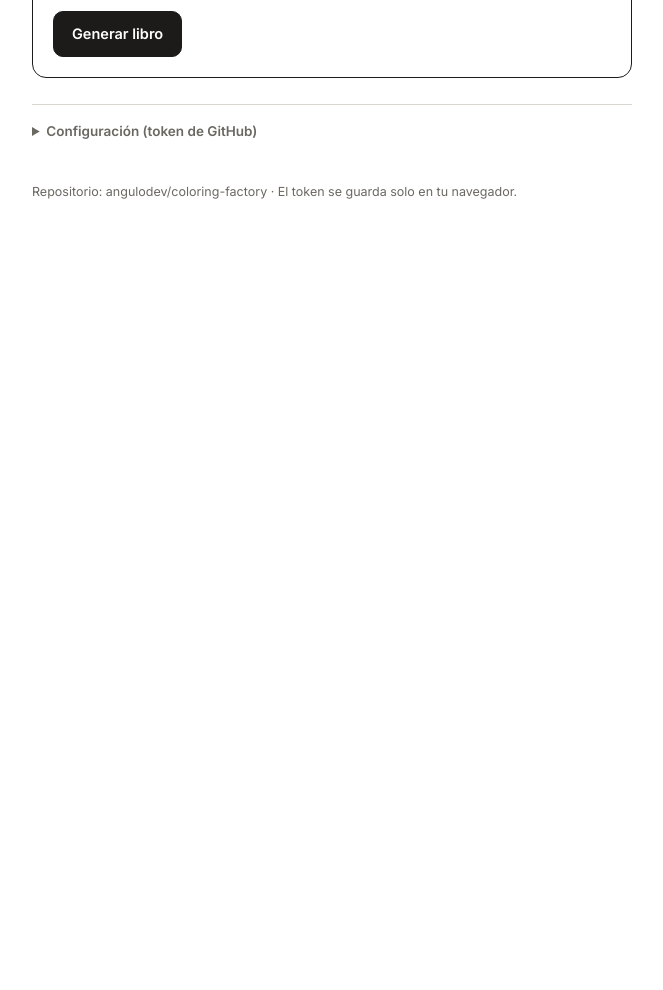
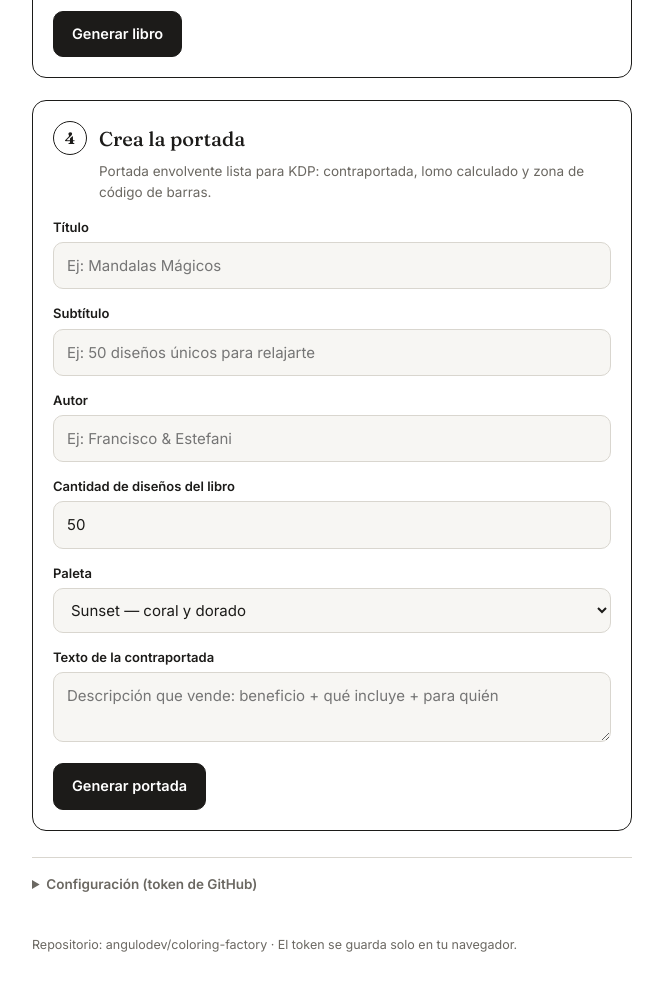
Before and after one commit to angulodev/coloring-factory, a website: page docs/index.html in a window 1280 px wide. Shown: the part 1160-2150 px from the top of the page, without its empty margins (308-971 px from the left). Before the commit the page ends 1441 px from the top, so only its background shows below. Drawn offline with Linux system fonts and the light colour scheme.

Commit message:
feat: paso 4 en el taller — generación de portadas con paletas y cálculo automático de páginas

```diff
--- a/docs/index.html
+++ b/docs/index.html
@@ -186,6 +186,32 @@
   <div class="status" id="genStatus"></div>
 </section>
 
+<!-- PASO 4 -->
+<section class="step" id="step4">
+  <div class="step-head"><div class="badge">4</div><h2>Crea la portada</h2></div>
+  <p class="hint">Portada envolvente lista para KDP: contraportada, lomo calculado y zona de código de barras.</p>
+  <label for="cTitle">Título</label>
+  <input type="text" id="cTitle" placeholder="Ej: Mandalas Mágicos">
+  <label for="cSubtitle">Subtítulo</label>
+  <input type="text" id="cSubtitle" placeholder="Ej: 50 diseños únicos para relajarte">
+  <label for="cAuthor">Autor</label>
+  <input type="text" id="cAuthor" placeholder="Ej: Francisco & Estefani">
+  <label for="cDesigns">Cantidad de diseños del libro</label>
+  <input type="text" id="cDesigns" value="50" inputmode="numeric">
+  <label for="cPalette">Paleta</label>
+  <select id="cPalette" style="width:100%;padding:11px 13px;font:inherit;font-size:15px;border:1.5px solid var(--line);border-radius:10px;background:var(--paper-soft);color:var(--ink)">
+    <option value="sunset">Sunset — coral y dorado</option>
+    <option value="ocean">Ocean — azules y turquesa</option>
+    <option value="tropical">Tropical — verdes y rosa</option>
+    <option value="berry">Berry — púrpura y rosa</option>
+    <option value="noir">Noir — elegante oscuro con dorado</option>
+  </select>
+  <label for="cDesc">Texto de la contraportada</label>
+  <textarea id="cDesc" placeholder="Descripción que vende: beneficio + qué incluye + para quién"></textarea>
+  <button onclick="generateCover()">Generar portada</button>
+  <div class="status" id="coverStatus"></div>
+</section>
+
 <details class="config">
   <summary>Configuración (token de GitHub)</summary>
   <label for="pat">Token (fine-grained, permisos: Contents + Actions del repo)</label>
@@ -228,6 +254,54 @@ function needPat(id) {
   if (pat()) return false;
   show(id, 'err', 'Falta el token. Ábrelo en «Configuración» abajo y guárdalo.');
   return true;
+}
+
+// --- paso 4: portada ---
+async function generateCover() {
+  if (needPat('coverStatus')) return;
+  const t = document.getElementById('cTitle').value.trim();
+  const a = document.getElementById('cAuthor').value.trim();
+  if (!t || !a) return show('coverStatus', 'err', 'El título y el autor son obligatorios.');
+  const designs = parseInt(document.getElementById('cDesigns').value.trim() || '50', 10);
+  const pages = String(2 + designs * 2); // título + blanco + (diseño + reverso) x N
+  const inputs = {
+    title: t,
+    subtitle: document.getElementById('cSubtitle').value.trim(),
+    author: a,
+    pages,
+    palette: document.getElementById('cPalette').value,
+    seed: String(Math.floor(Math.random() * 100000)),
+  };
+  const desc = document.getElementById('cDesc').value.trim();
+  if (desc) inputs.description = desc;
+  show('coverStatus', 'info', 'Generando portada…');
+  try {
+    const res = await fetch(`${API}/actions/workflows/generate-cover.yml/dispatches`, {
+      method: 'POST', headers: headers(),
+      body: JSON.stringify({ ref: 'main', inputs }),
+    });
+    if (res.status !== 204) throw new Error('HTTP ' + res.status);
+    setTimeout(() => pollRunInto('coverStatus'), 8000);
+  } catch (e) {
+    show('coverStatus', 'err', 'No se pudo disparar: ' + e.message);
+  }
+}
+
+async function pollRunInto(target, tries = 0) {
+  try {
+    const res = await fetch(`${API}/actions/runs?per_page=1`, { headers: headers() });
+    const run = (await res.json()).workflow_runs[0];
+    if (run.status !== 'completed') {
+      if (tries > 30) return show(target, 'err', 'Tardó demasiado. Revisa el run en GitHub.');
+      show(target, 'info', `Estado: ${run.status}… ⏳`);
+      return setTimeout(() => pollRunInto(target, tries + 1), 8000);
+    }
+    if (run.conclusion === 'success') {
+      show(target, 'ok', `✓ ¡Lista! Descarga el PDF y el preview en los artifacts:<br><a class="runlink" href="${run.html_url}" target="_blank">Abrir run y descargar ↗</a>`);
+    } else {
+      show(target, 'err', `Terminó en «${run.conclusion}». <a class="runlink" href="${run.html_url}" target="_blank">Ver logs ↗</a>`);
+    }
+  } catch (e) { show(target, 'err', 'Error consultando estado: ' + e.message); }
 }
 
 // --- config ---
```
